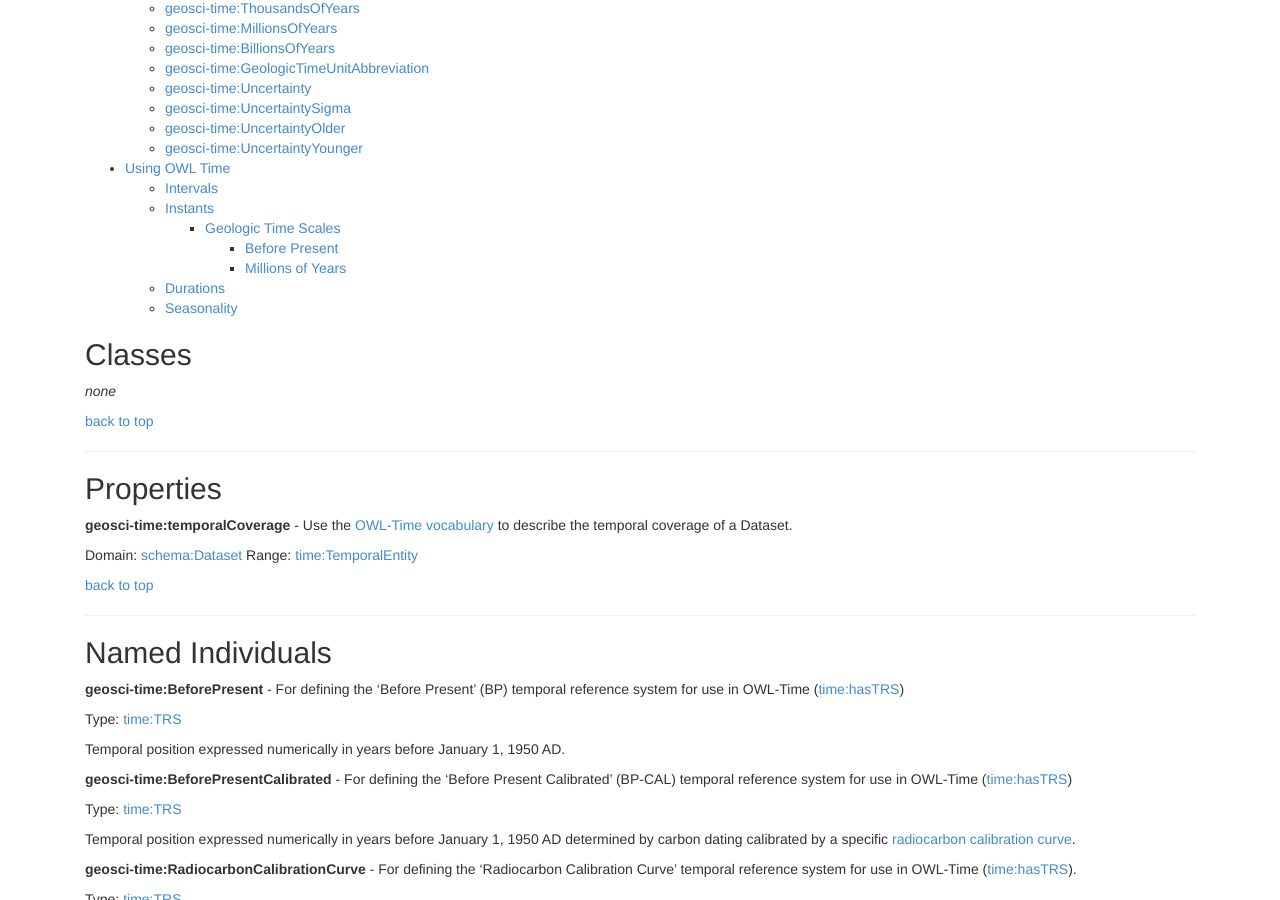
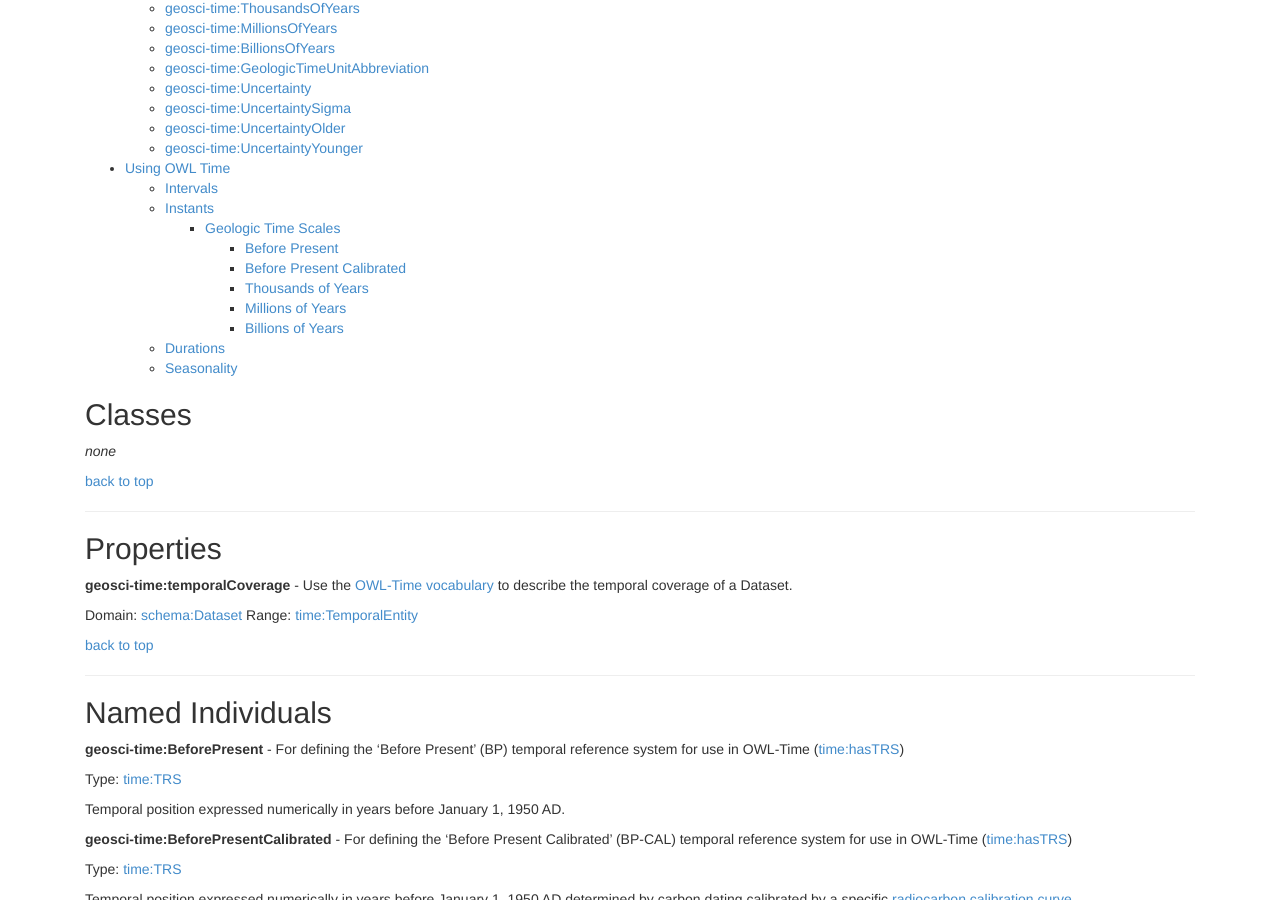
Before and after one commit to geoschemas-org/geoschemas-org.github.io, a Jekyll site: the page built from extensions/temporal.md, in a window 1280 px wide and 900 px high, scrolled down 418 px. Built offline with Jekyll 4.4.1, drawn with Linux system fonts in a browser that asks for light colours; our own code applies the rules of GitHub Pages for plain Markdown files.

Commit message:
added more 'instants' links

```diff
--- a/extensions/temporal.md
+++ b/extensions/temporal.md
@@ -33,7 +33,10 @@ __Namespace URI__: 	[http://schema.geoschemas.org/contexts/temporal#](http://geo
   * [Instants](#instants)
     * [Geologic Time Scales](#geologic-time-scales)
       * [Before Present](#before-present)
+      * [Before Present Calibrated](#before-present-calibrated)
+      * [Thousands of Years](#thousands-of-years)
       * [Millions of Years](#millions-of-years)
+      * [Billions of Years](#billions-of-years)
   * [Durations](#durations)
   * [Seasonality](#seasonality)
 
```
